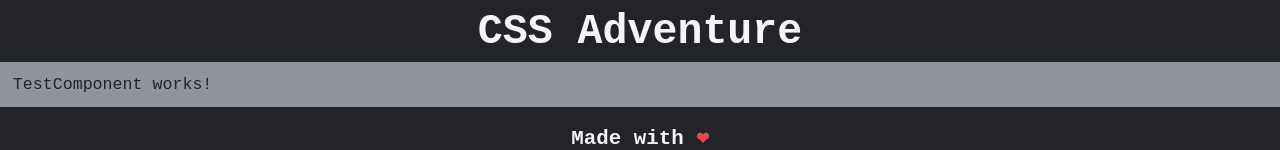
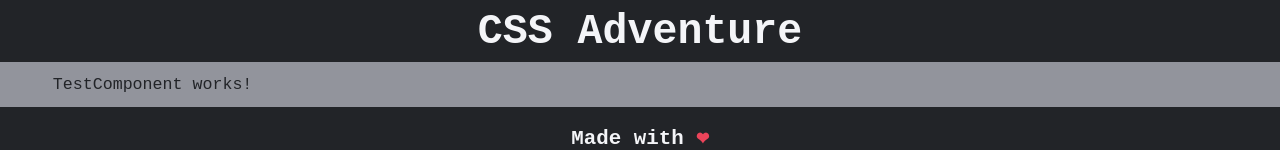
Before and after one commit to dudushy/web-adventure, an Angular app: page /test in a window 1280 px wide. Shown: the top 150 px of the page. Built offline with nearby package versions, Linux system fonts and the light colour scheme.

Commit message:
Fix home page align?

```diff
--- a/src/app/pages/home/home.component.scss
+++ b/src/app/pages/home/home.component.scss
@@ -1,7 +1,8 @@
 @import "/src/styles.scss";
 
 :host {
-  // height: calc(100vh - var(--headerHeight) - var(--footerHeight));
+  display: flex;
+  justify-content: center;
   width: 100%;
   background: $medium;
   color: $dark;
--- a/src/app/pages/test/test.component.scss
+++ b/src/app/pages/test/test.component.scss
@@ -1,7 +1,8 @@
 @import "/src/styles.scss";
 
 :host {
-  // height: calc(100vh - var(--headerHeight) - var(--footerHeight));
+  display: flex;
+  justify-content: center;
   width: 100%;
   background: $medium;
   color: $dark;
```
